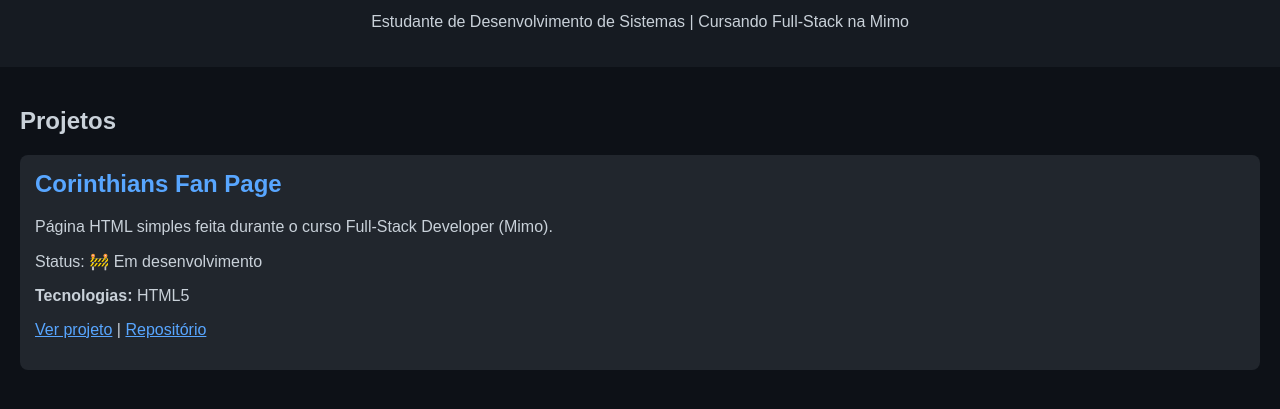
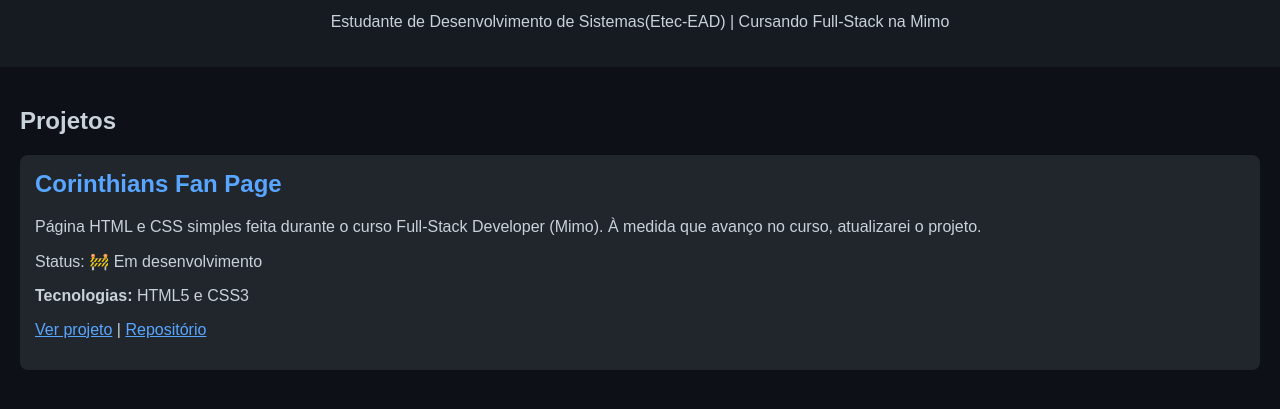
Before and after one commit to Danielleal01/danielleal01.github.io, a plain HTML site: page index.html in a window 1280 px wide. Shown: the part 55-464 px from the top of the page. Drawn offline with Linux system fonts and the light colour scheme.

Commit message:
index.html

```diff
--- a/index.html
+++ b/index.html
@@ -43,7 +43,7 @@
 
   <header>
     <h1>Daniel Leal dos Santos</h1>
-    <p>Estudante de Desenvolvimento de Sistemas | Cursando Full-Stack na Mimo</p>
+    <p>Estudante de Desenvolvimento de Sistemas(Etec-EAD) | Cursando Full-Stack na Mimo</p>
   </header>
 
   <section>
@@ -51,9 +51,9 @@
 
     <div class="project">
       <h2>Corinthians Fan Page</h2>
-      <p>Página HTML simples feita durante o curso Full-Stack Developer (Mimo).</p>
+      <p>Página HTML e CSS simples feita durante o curso Full-Stack Developer (Mimo). À medida que avanço no curso, atualizarei o projeto.</p>
       <p>Status: 🚧 Em desenvolvimento</p>
-      <p><strong>Tecnologias:</strong> HTML5</p>
+      <p><strong>Tecnologias:</strong> HTML5 e CSS3</p>
       <p><a href="https://danielleal01.github.io/Corinthians-fan-page" target="_blank">Ver projeto</a> | <a href="https://github.com/Danielleal01/corinthians-fan-page" target="_blank">Repositório</a></p>
     </div>
 
```
